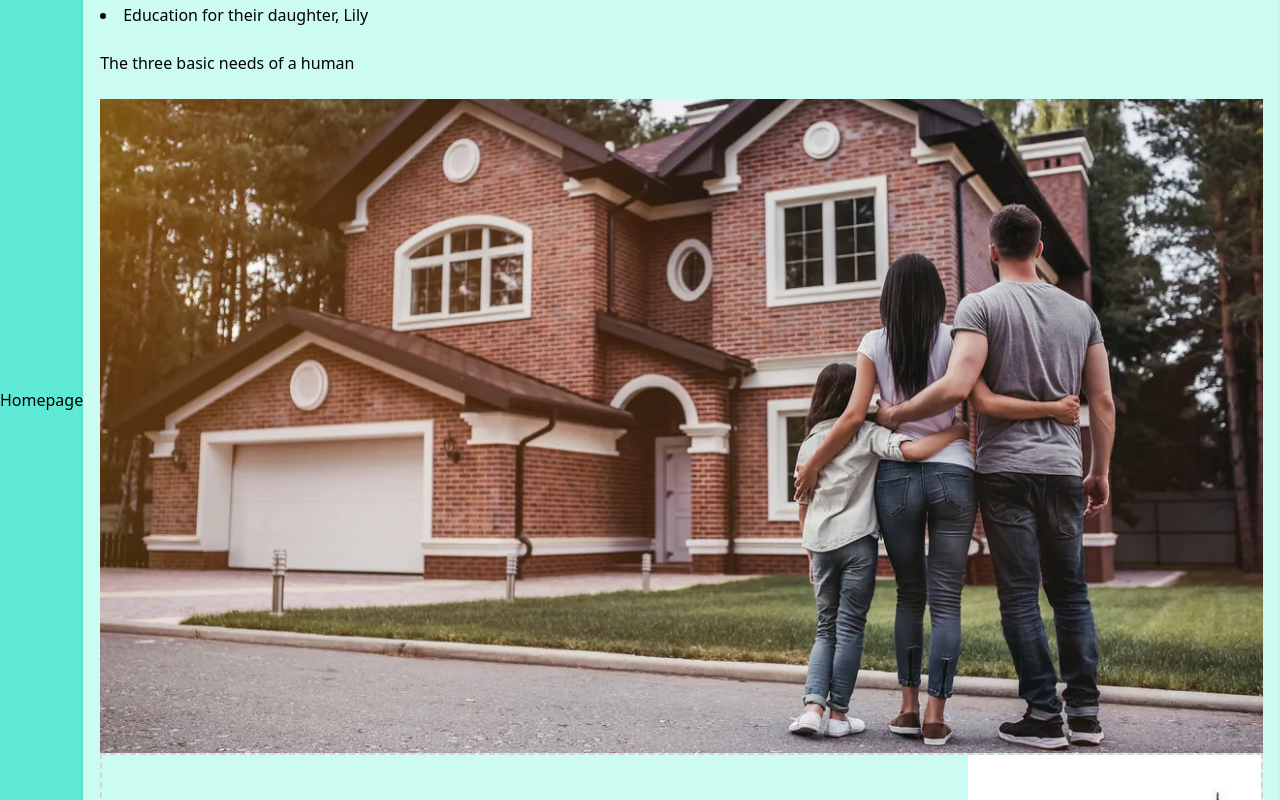
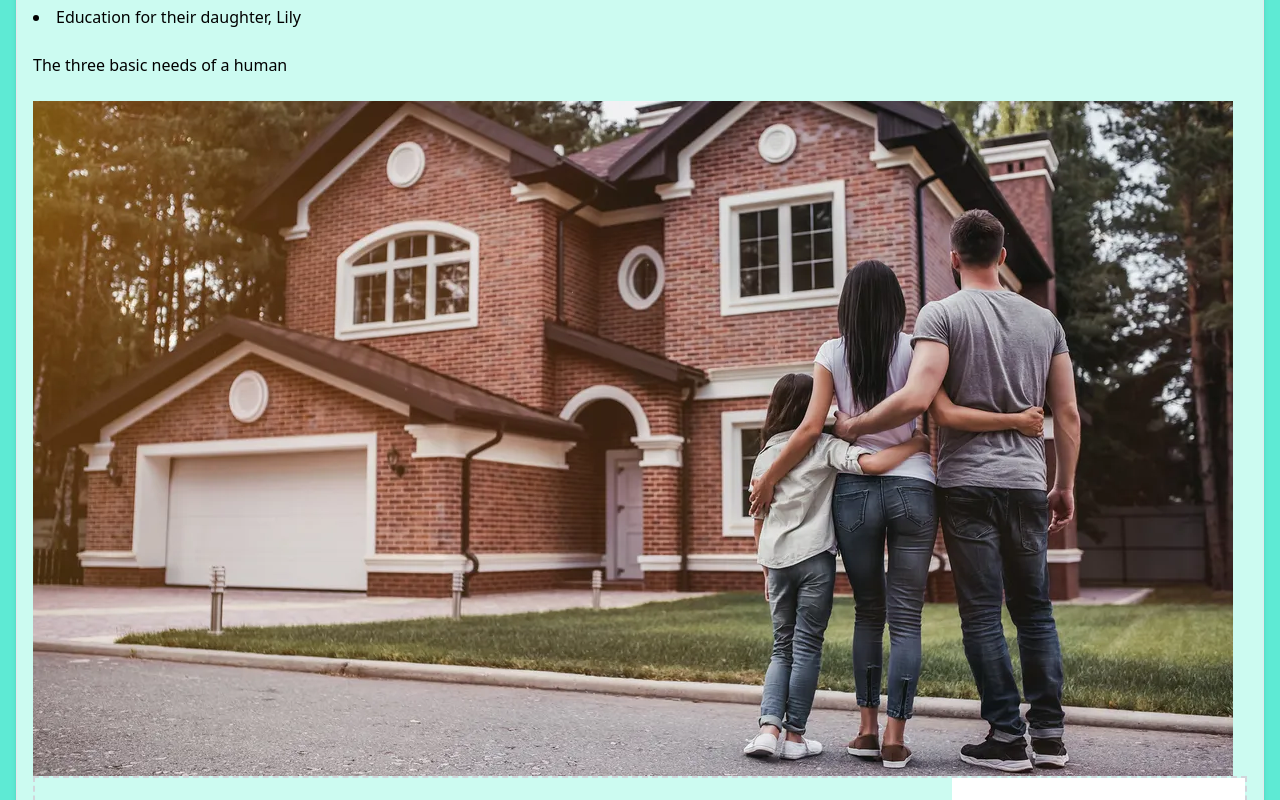
Before and after one commit to mehassanhmood/StoryBoarding, a React (Vite) app: page / in a window 1280 px wide. Shown: the top 800 px of the page. Built offline with nearby package versions, Linux system fonts and the light colour scheme.

Commit message:
css refactored again

```diff
--- a/src/App.jsx
+++ b/src/App.jsx
@@ -1,12 +1,12 @@
 import React from "react";
 import HomePage from "./components/HomePage";
 import Persona from "./components/Persona";
+
 function App() {
   return (
-    <div className="flex justify-center items-center h-screen bg-teal-300">
+    <div className="flex flex-col justify-center items-center h-screen bg-teal-300 p-4">
       <HomePage />
       <Persona />
-
     </div>
   );
 }
```
